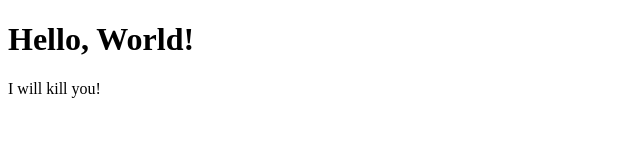
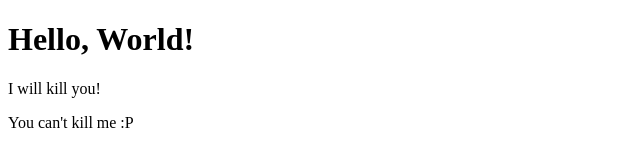
Before and after one commit to mansoormemon/helloworld, a plain HTML site: page index.html in a window 1280 px wide. Shown: the whole page, without its empty margins (0-640 px from the left). Drawn offline with Linux system fonts and the light colour scheme.

Commit message:
Add a good message

```diff
--- a/index.html
+++ b/index.html
@@ -11,6 +11,7 @@
 <body>
     <h1>Hello, World!</h1>
     <p>I will kill you!</p>
+    <p>You can't kill me :P</p>
 </body>
 
 </html>
```
